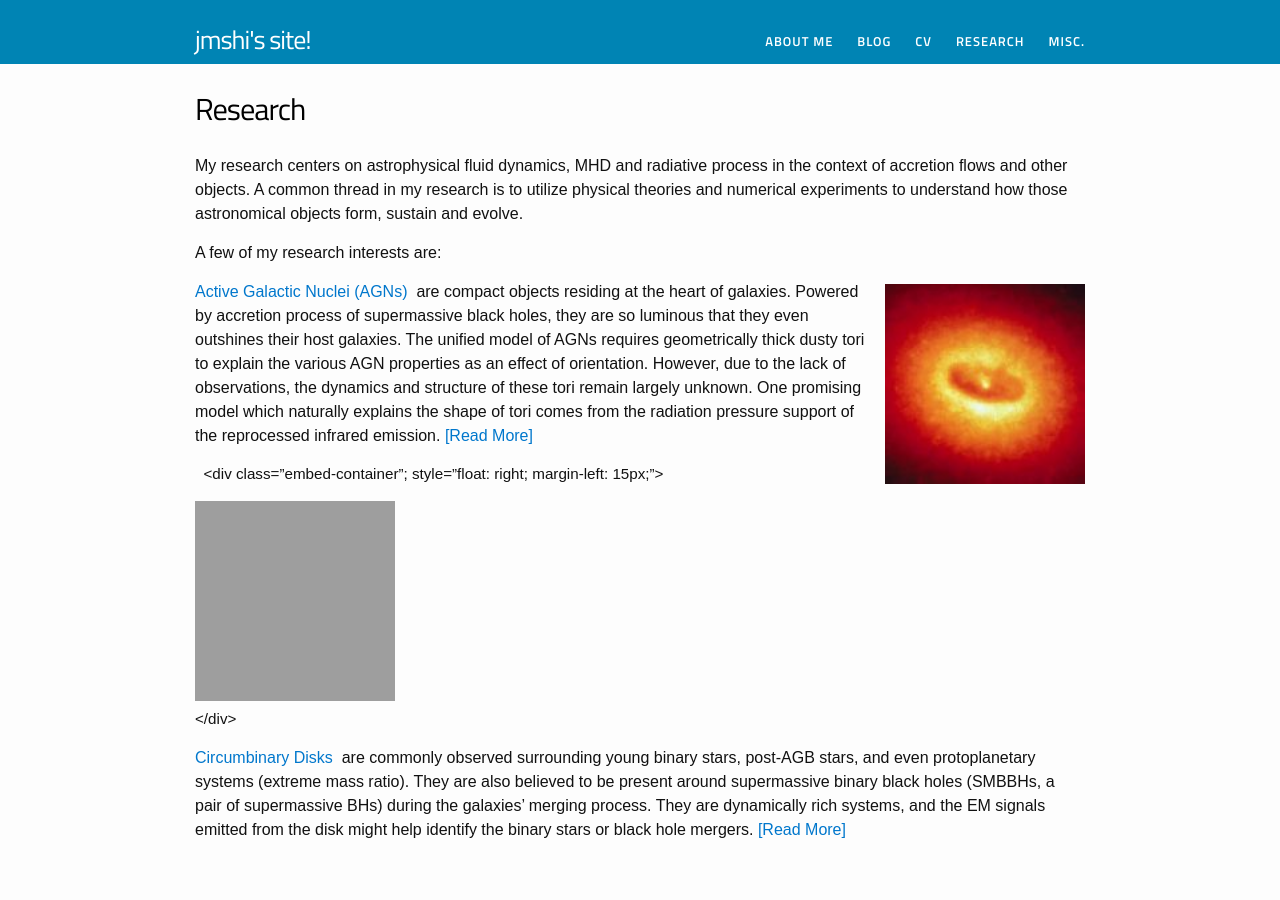
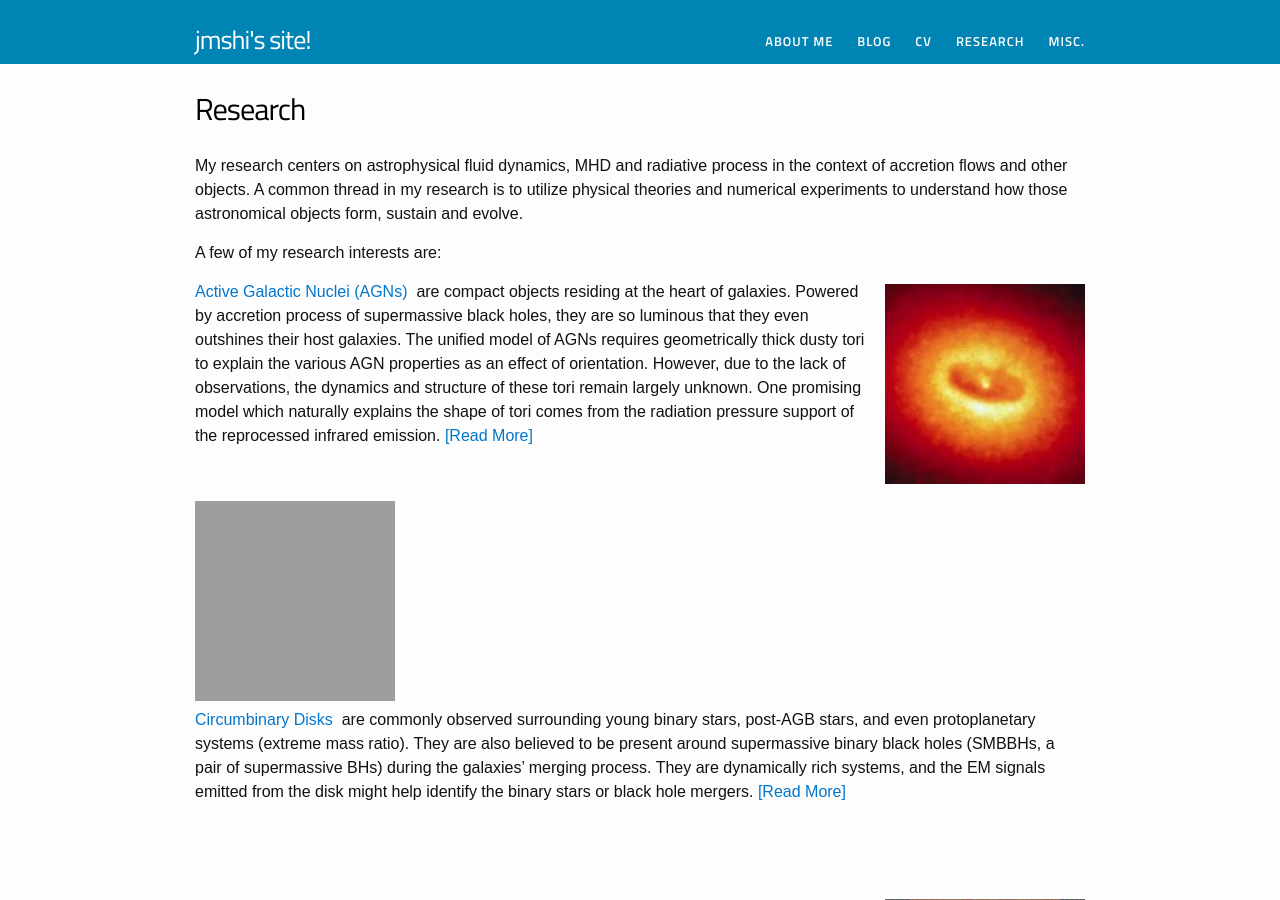
Before and after one commit to jmshi/jmshi.github.io, a Jekyll site: the page built from research.md, in a window 1280 px wide and 900 px high. Built offline with Jekyll 4.4.1, drawn with Linux system fonts in a browser that asks for light colours; grey boxes are pictures that could not be loaded.

Commit message:
Update vimeo.html

```diff
--- a/_includes/vimeo.html
+++ b/_includes/vimeo.html
@@ -1,3 +1,3 @@
-<div class="embed-container"; style="float: right; margin-left: 15px;">
+<div class="embed-container">
 <iframe src="https://player.vimeo.com/video/{{ include.id }}" width="200" height="200" frameborder="0" webkitallowfullscreen mozallowfullscreen allowfullscreen></iframe>
 </div>
```
